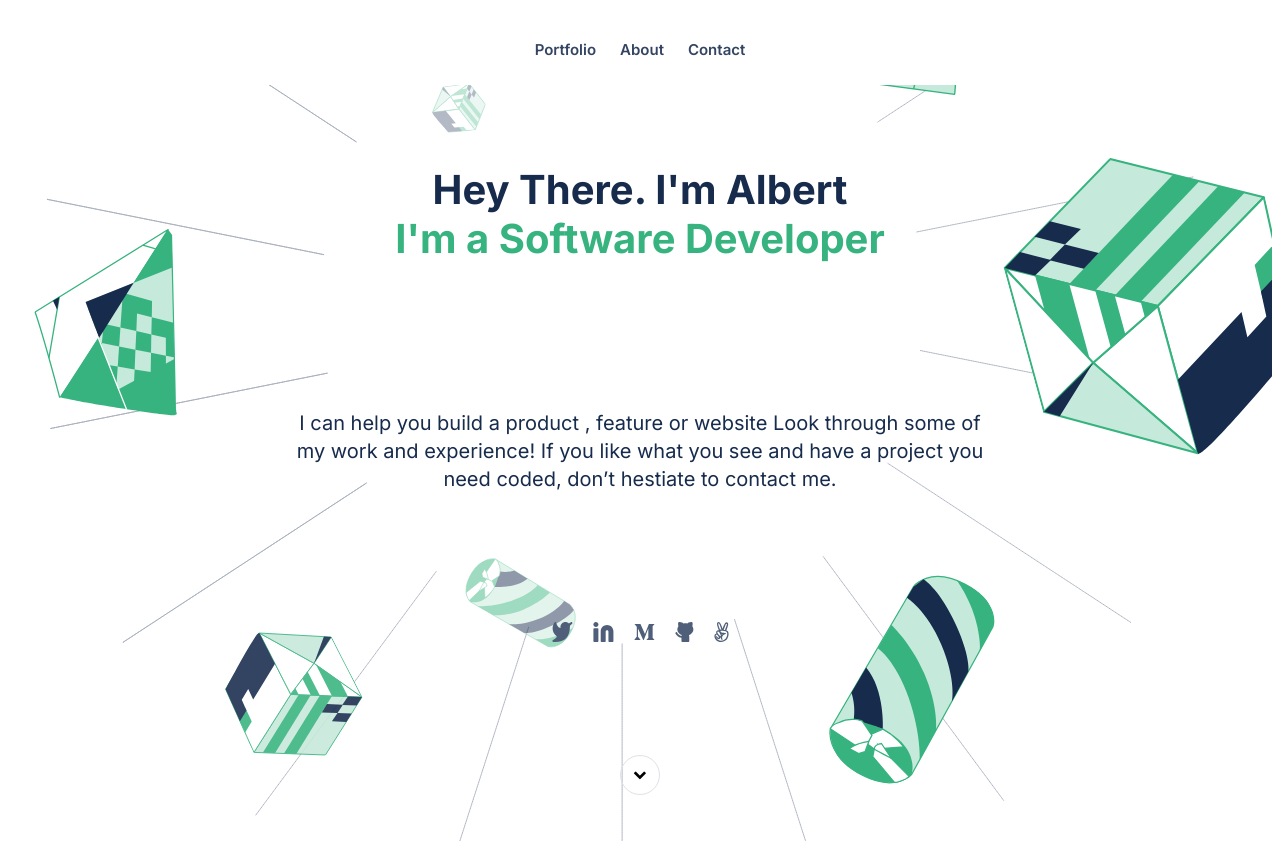
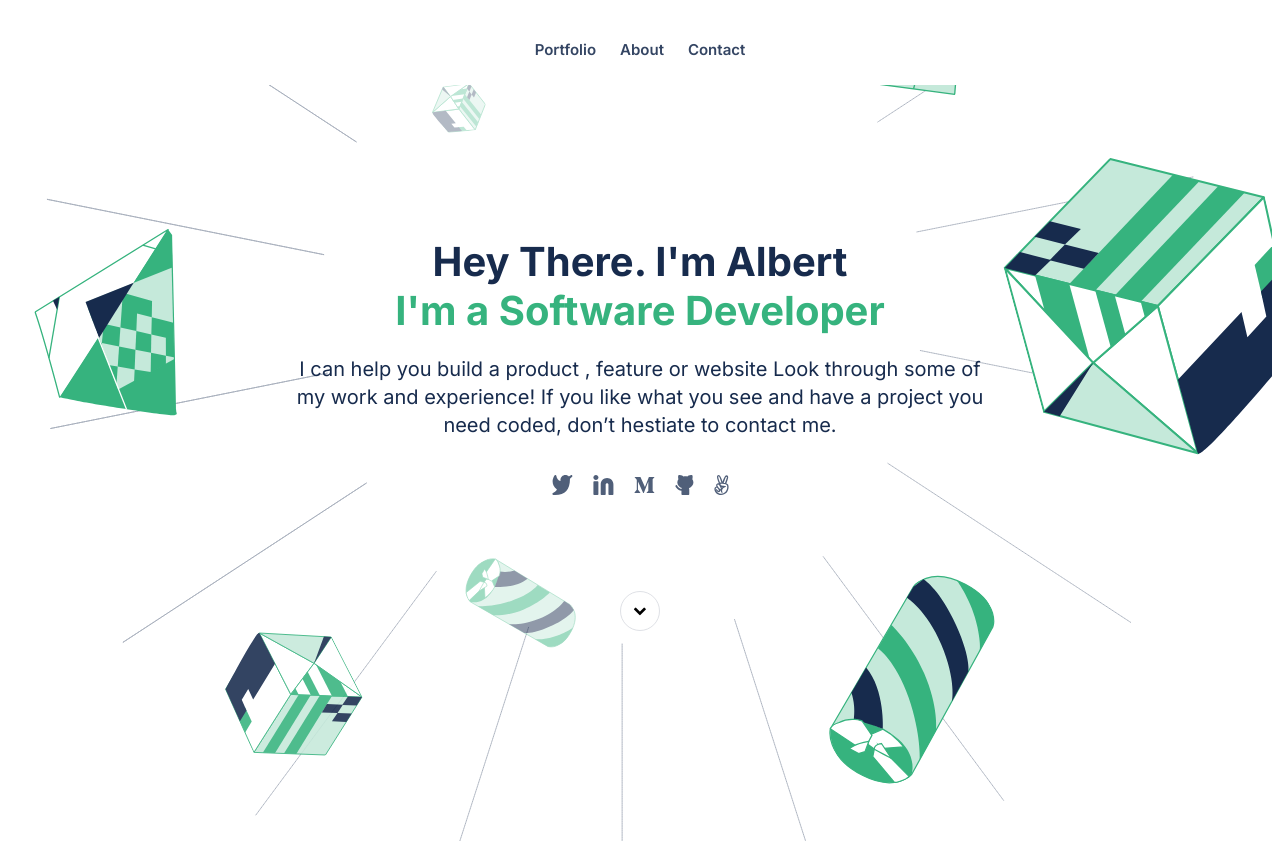
Before and after one commit to sabetech/myportfolio-web, a website: page index.html in a window 1280 px wide. Shown: the top 841 px of the page. Drawn offline with Linux system fonts and the light colour scheme.

Commit message:
[Post Code Review Fixes] Reduce spaces between elements in the first section Reduce large space at the bottom of the page to match template

```diff
--- a/style.css
+++ b/style.css
@@ -396,6 +396,16 @@ a:active {
     margin-right: 10%;
   }
 
+  .button-style {
+    align-self: center;
+    border-radius: 32px;
+    height: 40px;
+    width: 40px;
+    background-color: rgba(255, 255, 255, 0);
+    border: 1px solid #dfe1e6;
+    margin-top: 10%;
+  }
+
   .container {
     background-image: url("./images/Header-llustration-desktop.svg");
     background-position: center;
@@ -436,10 +446,6 @@ a:active {
     margin-right: 24px;
   }
 
-  .desktop-hr {
-    display: block;
-  }
-
   .contact-us-text::after {
     content: url("images/illustration-1-contact-form-desktop.svg");
     position: absolute;
@@ -453,8 +459,14 @@ a:active {
     margin-top: 400px;
   }
 
+  .desktop-hr {
+    display: block;
+  }
+
   .footer-contents {
     display: block;
+    align-items: center;
+    margin: 0 24px 30px 24px;
   }
 
   .footer-contact-us {
@@ -495,6 +507,19 @@ a:active {
     margin-top: 52px;
   }
 
+  .headline {
+    font-family: Inter, sans-serif;
+    font-size: 40px;
+    font-style: normal;
+    color: #172b4d;
+    text-align: center;
+    font-weight: 700;
+    padding-left: 24px;
+    padding-right: 24px;
+    margin-top: 20%;
+    margin-bottom: 0;
+  }
+
   .inner-about-me::after {
     content: url("images/Frame.png");
     position: absolute;
@@ -502,6 +527,9 @@ a:active {
   }
 
   .inner-container {
+    display: flex;
+    flex-direction: column;
+    justify-content: flex-start;
     margin: 0 20% 0 20%;
   }
 
```
